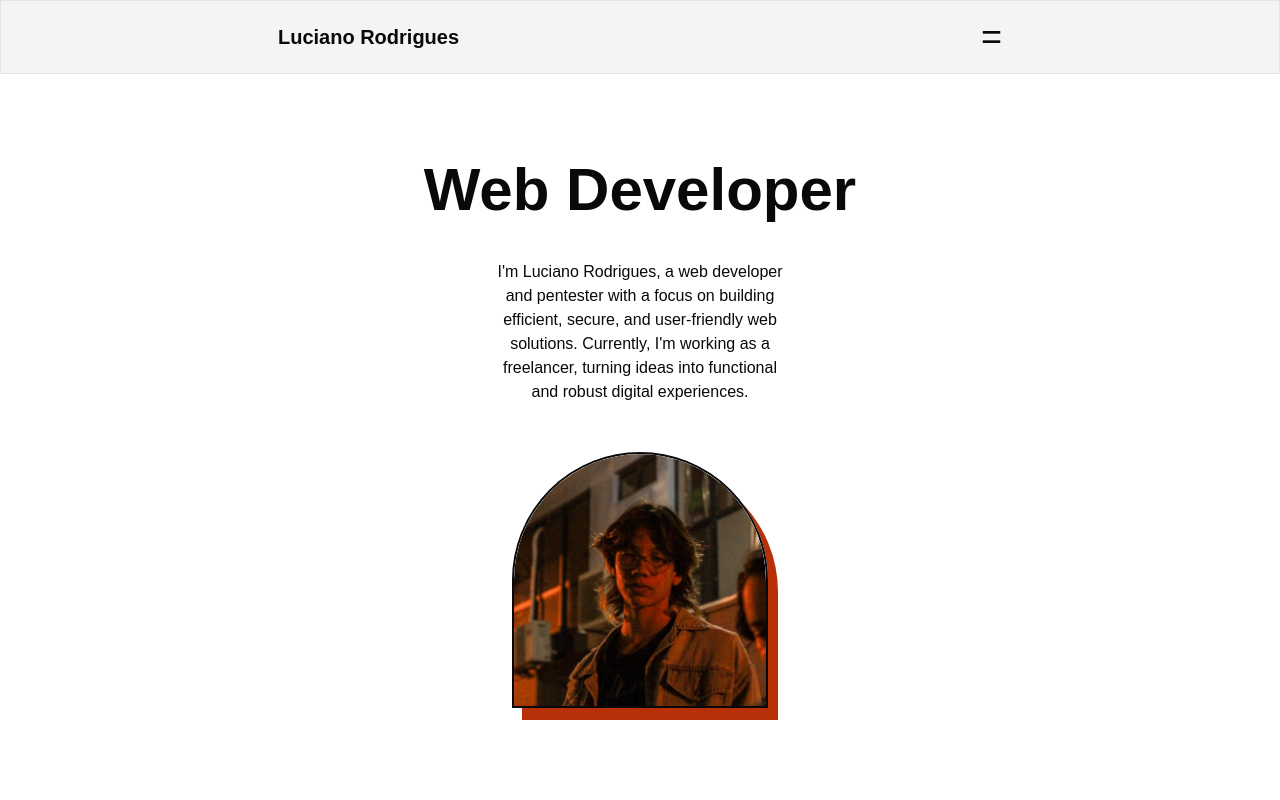
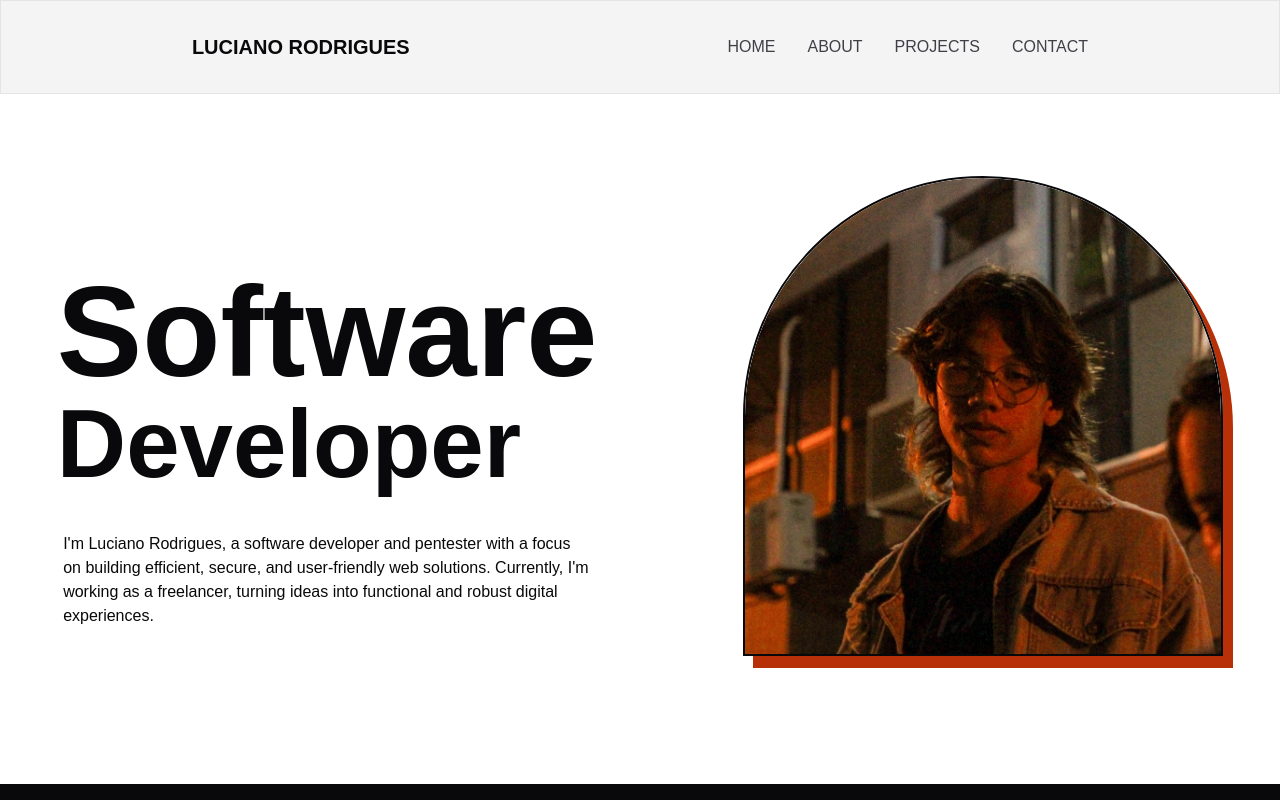
Before and after one commit to sushinectar/my-portfolio, a Next.js app: page / in a window 1280 px wide. Shown: the top 800 px of the page. Built offline with nearby package versions, Linux system fonts and the light colour scheme.

Commit message:
starting media

```diff
--- /dev/null
+++ b/src/app/media.css
@@ -0,0 +1,101 @@
+/* Base styles (default for mobile-first) */
+.fixed-menu {
+  position: fixed;
+  z-index: 10;
+  inset: 0;
+  background-color: rgba(0, 0, 0, 0.5);
+  display: flex;
+  align-items: center;
+  justify-content: center;
+}
+.menu-container {
+  background-color: #ffffff;
+  padding: 1.5rem;
+  border-radius: 0.5rem;
+  box-shadow: 0 0.5rem 1rem rgba(0, 0, 0, 0.1);
+  width: 75%;
+  max-width: 400px;
+  position: relative;
+}
+.menu-container button.close-menu {
+  position: absolute;
+  top: 0.5rem;
+  right: 0.5rem;
+  color: #4b5563; /* gray-600 */
+  font-size: 1.25rem;
+}
+.menu-container ul {
+  display: flex;
+  flex-direction: column;
+  gap: 1rem;
+  text-align: center;
+}
+.menu-container ul li a {
+  font-size: 1.125rem; /* text-lg */
+  text-decoration: none;
+  color: inherit;
+  transition: text-decoration 0.2s;
+}
+.menu-container ul li a:hover {
+  text-decoration: underline;
+}
+.container {
+  display: flex;
+  flex-direction: column;
+  gap: 2rem;
+}
+
+/* Desktop view: Extract menu content */
+@media (min-width: 768px) {
+  .fixed-menu {
+    display: none;
+  }
+
+  .desktop-menu {
+    display: flex;
+    justify-content: center;
+    align-items: center;
+    gap: 2rem;
+  }
+
+  .desktop-menu ul {
+    display: flex;
+    gap: 2rem;
+    list-style: none;
+    margin: 0;
+    padding: 0;
+  }
+
+  .desktop-menu ul li a {
+    transition: color 0.2s;
+  }
+
+  .container {
+    display: flex;
+    flex-direction: row;
+    justify-content: space-around;
+    width: 100vw;
+    padding: 1rem 0 1rem 0;
+  }
+
+  .container-text {
+    text-align: left;
+  }
+
+  .container h1 {
+    font-size: 8rem;
+  }
+
+  .container h2 {
+    font-size: 6rem;
+  }
+
+  .container p {
+    width: 33rem;
+  }
+
+  .container-img {
+    width: 30rem;
+    height: 30rem;
+  }
+}
--- a/src/app/page.js
+++ b/src/app/page.js
@@ -1,20 +1,34 @@
-"use client"
+"use client";
 
-import React, { useState } from "react"
-import Image from "next/image"
+import React, { useState } from "react";
 
-import { Card, CardContent } from "@/components/ui/card"
-import { Carousel, CarouselContent, CarouselItem, CarouselNext, CarouselPrevious } from "@/components/ui/carousel"
+import "./media.css";
+
+import Image from "next/image";
+
+import { Card, CardContent } from "@/components/ui/card";
+import {
+  Carousel,
+  CarouselContent,
+  CarouselItem,
+  CarouselNext,
+  CarouselPrevious,
+} from "@/components/ui/carousel";
 
 export default function Home() {
-  const [isMenuOpen, setIsMenuOpen] = useState(false)
+  const [isMenuOpen, setIsMenuOpen] = useState(false);
 
   const toggleMenu = () => {
-    setIsMenuOpen(!isMenuOpen)
-  }
+    setIsMenuOpen(!isMenuOpen);
+  };
 
   // Array containing the image and link data for each slide
   const slides = [
+    {
+      imageSrc: "/spotify-slide.png",
+      link: "https://github.com/sushinectar/prime-video",
+      text: "A Spotify clone",
+    },
     {
       imageSrc: "/primevideo-slide.png",
       link: "https://github.com/sushinectar/prime-video",
@@ -30,46 +44,75 @@ export default function Home() {
       link: "https://github.com/sushinectar/ndk-forum",
       text: "A forum of CS 1.6 server",
     },
-  ]
+  ];
 
   return (
     <div>
-      <nav className="fixed top-0 left-0 w-full flex justify-around items-center bg-zinc-100 p-4 border z-10">
+      <nav className="fixed top-0 left-0 w-full flex justify-around items-center bg-zinc-100 p-8 border z-10">
         {/* Logo */}
         <div>
-          <h1 className="font-semibold text-xl">Luciano Rodrigues</h1>
+          <h1 className="font-semibold text-xl">LUCIANO RODRIGUES</h1>
         </div>
-        <div className="flex">
-          <button className="bg-translucent text-4xl text-zinc-950 rounded-md" onClick={toggleMenu}>
+        {/* Desktop Menu */}
+        <div className="desktop-menu hidden md:flex">
+          <ul>
+            <li>
+              <a href="/" className="text-zinc-700 hover:text-zinc-950">
+                HOME
+              </a>
+            </li>
+            <li>
+              <a href="/about" className="text-zinc-700 hover:text-zinc-950">
+                ABOUT
+              </a>
+            </li>
+            <li>
+              <a href="/projects" className="text-zinc-700 hover:text-zinc-950">
+                PROJECTS
+              </a>
+            </li>
+            <li>
+              <a href="/contact" className="text-zinc-700 hover:text-zinc-950">
+                CONTACT
+              </a>
+            </li>
+          </ul>
+        </div>
+        {/* Mobile Menu Button */}
+        <div className="flex md:hidden">
+          <button
+            className="bg-translucent text-4xl text-zinc-950 rounded-md"
+            onClick={toggleMenu}
+          >
             =
           </button>
         </div>
       </nav>
 
       {isMenuOpen && (
-        <div className="fixed z-10 inset-0 bg-black bg-opacity-50 flex items-center justify-center">
-          <div className="bg-white p-6 rounded-md shadow-lg relative w-3/4 max-w-md">
-            <button className="absolute top-2 right-2 text-gray-600" onClick={toggleMenu}>
+        <div className="fixed-menu">
+          <div className="menu-container">
+            <button className="close-menu" onClick={toggleMenu}>
               &#10005;
             </button>
-            <ul className="flex flex-col gap-4 text-center">
+            <ul>
               <li>
-                <a href="" className="text-lg hover:underline">
+                <a href="" className="hover:underline">
                   Home
                 </a>
               </li>
               <li>
-                <a href="about" className="text-lg hover:underline">
+                <a href="about" className="hover:underline">
                   About
                 </a>
               </li>
               <li>
-                <a href="projects" className="text-lg hover:underline">
+                <a href="projects" className="hover:underline">
                   Projects
                 </a>
               </li>
               <li>
-                <a href="contact" className="text-lg hover:underline">
+                <a href="contact" className="hover:underline">
                   Contact
                 </a>
               </li>
@@ -78,18 +121,23 @@ export default function Home() {
         </div>
       )}
 
-      <main className="mt-40 flex flex-col justify-center gap-12">
+      <main className="mt-40 flex flex-col justify-center items-center gap-12">
         {/* Summary about */}
-        <div className="flex flex-col justify-center items-center text-center gap-10">
-          <h1 className="text-6xl font-bold">Web Developer</h1>
+        <div className="container flex flex-col gap-8">
+          <div className="container-text flex flex-col justify-center items-center text-center gap-10">
+            <div className="container-tittle">
+              <h1 className="container-h1 text-6xl font-bold">Software</h1>
+              <h2 className="container-h2 text-5xl font-bold">Developer</h2>
+            </div>
             <p className="w-72">
-            I'm Luciano Rodrigues, a web developer and pentester with a focus on building efficient, secure, and
-            user-friendly web solutions. Currently, I'm working as a freelancer, turning ideas into functional and
-            robust digital experiences.
+              I'm Luciano Rodrigues, a software developer and pentester with a
+              focus on building efficient, secure, and user-friendly web
+              solutions. Currently, I'm working as a freelancer, turning ideas
+              into functional and robust digital experiences.
             </p>
           </div>
           <div className="flex items-center justify-center mb-16">
-          <div className="relative overflow-hidden rounded-t-full w-64 h-64 shadow-[10px_12px_0px_rgba(183,48,7,1)] border-2 border-zinc-950">
+            <div className="container-img relative overflow-hidden rounded-t-full w-64 h-64 shadow-[10px_12px_0px_rgba(183,48,7,1)] border-2 border-zinc-950">
               <Image
                 src="/photo-me.JPEG"
                 alt="Luciano Photo"
@@ -99,25 +147,50 @@ export default function Home() {
               />
             </div>
           </div>
-        <div className="bg-zinc-950 pt-24 pr-8 pb-24 pl-8">
+        </div>
+        <div className="w-screen bg-zinc-950 pt-24 pr-8 pb-24 pl-8">
           <div className="flex flex-col gap-8 border-dashed-custom border-dashed p-6">
-            <h1 className="text-xl text-zinc-100 font-semibold">Tools I use and am learning</h1>
+            <h1 className="text-xl text-zinc-100 font-semibold">
+              Tools I use and am learning
+            </h1>
             <p className="text-zinc-300">
-              The most effective way to stay organized and productive in my work is by utilizing these four essential
-              tools, whether I'm working alone or collaborating with a team.
+              The most effective way to stay organized and productive in my work
+              is by utilizing these four essential tools, whether I'm working
+              alone or collaborating with a team.
             </p>
             <div className="flex gap-4">
-              <Image src="/notion-icon.png" alt="Notion Icon" width={50} height={50} />
-              <Image src="/figma-icon.png" alt="Figma Icon" width={50} height={50} />
-              <Image src="/next-icon.png" alt="NextJS Icon" width={50} height={50} />
-              <Image src="/tailwind-icon.png" alt="TailwindCSS Icon" width={50} height={50} />
+              <Image
+                src="/notion-icon.png"
+                alt="Notion Icon"
+                width={50}
+                height={50}
+              />
+              <Image
+                src="/figma-icon.png"
+                alt="Figma Icon"
+                width={50}
+                height={50}
+              />
+              <Image
+                src="/next-icon.png"
+                alt="NextJS Icon"
+                width={50}
+                height={50}
+              />
+              <Image
+                src="/tailwind-icon.png"
+                alt="TailwindCSS Icon"
+                width={50}
+                height={50}
+              />
             </div>
           </div>
         </div>
-        <div className="flex flex-col text-center items-center p-3 gap-4">
+        <div className="flex flex-col text-center items-center w-screen p-3 gap-4">
           <h1 className="text-3xl font-bold">See my latest projects</h1>
           <p className="text-zinc-700">
-            Take a glimpse into my latest projects and explore what I've accomplished so far.
+            Take a glimpse into my latest projects and explore what I've
+            accomplished so far.
           </p>
           <a href="projects" className="text-custom font-semibold m-6">
             See some of my projects
@@ -149,22 +222,41 @@ export default function Home() {
             <CarouselNext />
           </Carousel>
         </div>
-        <div className="bg-zinc-950 pt-24 pr-8 pb-24 pl-8">
+        <div className="w-screen bg-zinc-950 pt-24 pr-8 pb-24 pl-8">
           <div className="flex flex-col gap-8 border-dashed-custom border-dashed p-6">
-            <h1 className="text-xl text-zinc-100 font-semibold">Ways to contact me</h1>
+            <h1 className="text-xl text-zinc-100 font-semibold">
+              Ways to contact me
+            </h1>
             <p className="text-zinc-300">
-              The most reliable ways to get in touch with me are through these three channels: LinkedIn, Instagram, and
-              email. Whether you’re looking to collaborate, share ideas, or just say hi, feel free to reach out!
+              The most reliable ways to get in touch with me are through these
+              three channels: LinkedIn, Instagram, and email. Whether you’re
+              looking to collaborate, share ideas, or just say hi, feel free to
+              reach out!
             </p>
             <div className="flex gap-4">
               <a href="https://www.instagram.com/nectarsushi/">
-                <Image src="/instagram.png" alt="Instagram Icon" width={50} height={50} />
+                <Image
+                  src="/instagram.png"
+                  alt="Instagram Icon"
+                  width={50}
+                  height={50}
+                />
               </a>
               <a href="https://www.linkedin.com/in/luciano-rodrigues-25173133b/">
-                <Image src="/linkedin.png" alt="LinkedIn Icon" width={50} height={50} />
+                <Image
+                  src="/linkedin.png"
+                  alt="LinkedIn Icon"
+                  width={50}
+                  height={50}
+                />
               </a>
               <a href="mailto:contato.sushinectar@gmail.com">
-                <Image src="/o-email.png" alt="Email Icon" width={50} height={50} />
+                <Image
+                  src="/o-email.png"
+                  alt="Email Icon"
+                  width={50}
+                  height={50}
+                />
               </a>
             </div>
           </div>
@@ -185,8 +277,10 @@ export default function Home() {
             CONTACT
           </a>
         </div>
-        <h1 className="text-sm text-zinc-700">© 2024 Luciano Rodrigues. All Rights Reserved.</h1>
+        <h1 className="text-sm text-zinc-700">
+          © 2024 Luciano Rodrigues. All Rights Reserved.
+        </h1>
       </footer>
     </div>
-  )
+  );
 }
```
Also changed, not shown: src/components/carousel.js (deleted, +0 -29 lines), public/spotify-slide.png (added). Lines whose indentation alone changed are shown as unchanged.
